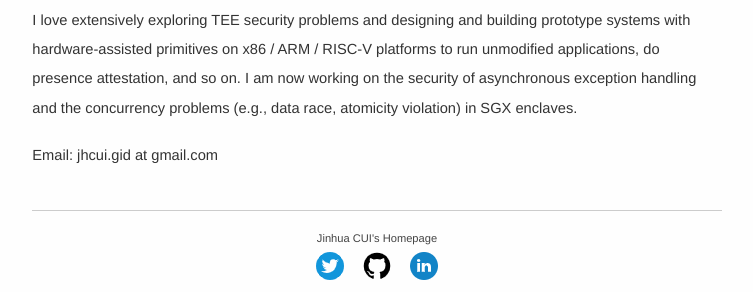
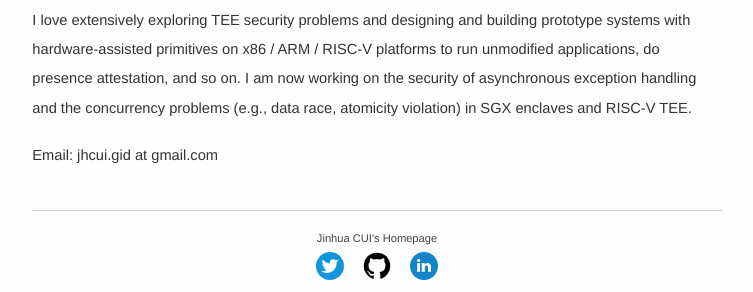
Before and after one commit to cimcs/cimcs.github.io, a Jekyll site: the page built from index.md, in a window 1280 px wide. Shown: the part 367-659 px from the top of the page, without its empty margins (263-1016 px from the left). Built offline with Jekyll 4.4.1, drawn with Linux system fonts in a browser that asks for light colours; comment, search, counter and statistics services are not loaded; some of the changed text lies outside the part shown.

Commit message:
Update index.md

```diff
--- a/index.md
+++ b/index.md
@@ -11,7 +11,7 @@ I am an assistant professor at **[Hunan University]**. I earned my Ph.D. degree
 
 <!--I obtained my Master degree at the **[Xidian University]**.-->
 
-My current research interests include trusted computing, system security, and hardware-assisted security. I love extensively exploring TEE security problems and designing and building prototype systems with hardware-assisted primitives on x86 / ARM / RISC-V platforms to run unmodified applications, do presence attestation, and so on. I am now working on the security of asynchronous exception handling and the concurrency problems (e.g., data race, atomicity violation) in SGX enclaves.
+My current research interests include trusted computing, system security, and hardware-assisted security. I love extensively exploring TEE security problems and designing and building prototype systems with hardware-assisted primitives on x86 / ARM / RISC-V platforms to run unmodified applications, do presence attestation, and so on. I am now working on the security of asynchronous exception handling and the concurrency problems (e.g., data race, atomicity violation) in SGX enclaves and RISC-V TEE.
 
 Email: jhcui.gid at gmail.com <!-- <br />
 Email: [gchauras@csail.mit.edu] (others) -->
```
